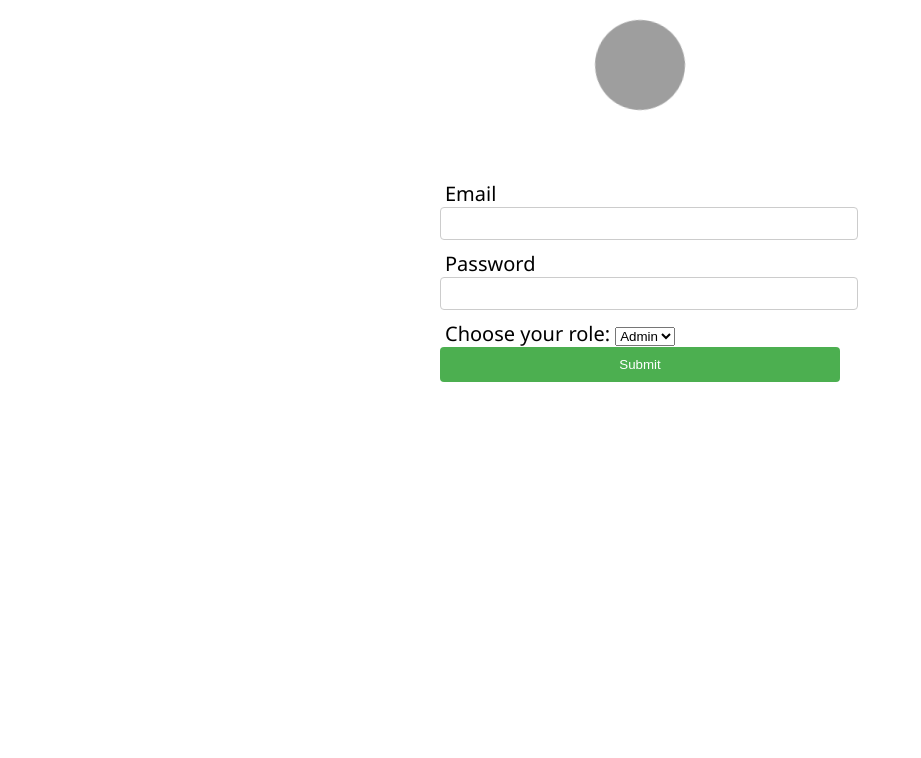
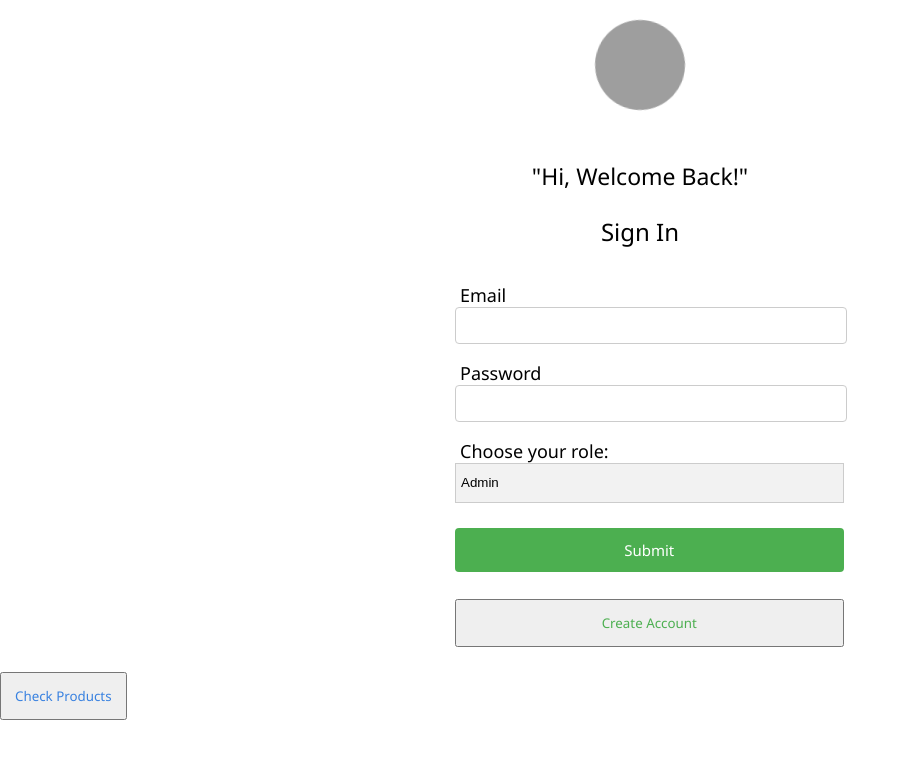
Before and after one commit to mugchris94/InventoryApp, a React (Create React App) app: page / in a window 1280 px wide. Shown: the top 758 px of the page, without its empty margins (0-921 px from the left). Built offline with nearby package versions, Linux system fonts and the light colour scheme; no server answers; grey boxes are pictures that could not be loaded.

Commit message:
useEffect study

```diff
--- a/public/index.html
+++ b/public/index.html
@@ -24,7 +24,7 @@
       work correctly both with client-side routing and a non-root public URL.
       Learn how to configure a non-root public URL by running `npm run build`.
     -->
-    <title>My Inventory Solution</title>
+    <title>Inventory Solution</title>
   </head>
   <body>
     <noscript>You need to enable JavaScript to run this app.</noscript>
--- a/src/App.css
+++ b/src/App.css
@@ -15,7 +15,7 @@
 }
 
 .content > div{
-  margin-bottom: 25px;
+  margin-bottom: 20px;
 
 }
 
--- a/src/App.js
+++ b/src/App.js
@@ -1,8 +1,8 @@
 
 import './App.css';
 import AdminLogin from './Views/AdminLogin';
-import ProductList from './controllers/ProductList';
-import Workers from './controllers/Workers';
+// import ProductList from './controllers/ProductList';
+// import Workers from './controllers/Workers';
 
 
 const user = {
--- a/src/Views/AdminLogin.js
+++ b/src/Views/AdminLogin.js
@@ -1,6 +1,21 @@
-import { useState } from "react";
+import { useEffect, useState } from "react";
+import axios from "axios";
 import "../css/Admin.css";
 const AdminLogin = () => {
+    const [ count, setCount] = useState(1);
+    const [ desc, setDesc] = useState([]);
+
+    useEffect(() => {
+        axios.get(`https://fakestoreapi.com/products/${count}`)
+                .then( (response) => {
+                    setDesc(response.data.description);
+                    console.log(count)
+                    console.log(response.data.description);
+                })
+    }, [count])
+
+
+
 
     const {formData, setFormData} = useState({
         email: "",
@@ -18,18 +33,52 @@ const AdminLogin = () => {
 
     return (
         <div className="loginPortal" onSubmit={handleSubmit}>
+
+            <blockquote className="quote">
+                "Hi, Welcome Back!"
+            </blockquote>
+            <h2 id="logo"> Sign In</h2>
             <form>
+                <div className="input-group">
                     <label>Email</label>
                     <input type="email" value="" onChange={handleChange}/>
+                </div>
+
+                <div className="input-group">
                     <label>Password</label>
                     <input type="password" value="" onChange={handleChange}/>
+                </div>
+
+                <div className="input-group">
                     <label for="roles">Choose your role:</label>
                     <select id="roles" name="roles" onChange={handleChange}>
                         <option value="Admin">Admin</option>
                         <option value="User">User</option>
                     </select>
+                </div>
+
+                <div className="input-group">
                     <input type="submit" placeholder="Join in" name="submit"/>
+                </div>
+
+                <div className="input-group">
+                    <button type="button" className="regbtn">
+                        Create Account
+                    </button>
+                </div>
+
             </form>
+
+            <button className="btn" onClick={() => setCount(count + 1) }>
+                Check Products
+            </button>
+            <blockquote>
+                {desc}
+            </blockquote>
+
+
+
+
         </div>
      );
 }
--- a/src/css/Admin.css
+++ b/src/css/Admin.css
@@ -1,35 +1,114 @@
 .loginPortal > form{
+    display: flex;
     flex-direction: column;
-    max-width: 400px;
+    max-width: 380px;
     margin: 0 auto;
-    padding: 20px;
+    padding: 10px;
 }
 
 .loginPortal > form label{
     font-family: 'Segoe UI', Tahoma, Geneva, Verdana, sans-serif;
-    font-size: 20px;
+    font-size: 18px;
     padding:5px;
 
 }
 
 .loginPortal > form input{
     width: 100%;
-    padding: 8px;
-    margin-bottom: 10px;
+    padding: 10px;
+    margin-bottom: 7px;
     border: 1px solid #ccc;
     border-radius: 4px;
 }
 
 .loginPortal > form input[type="submit"]{
-    width: 100%;
-    padding: 10px 15px;
+    font-family: 'Segoe UI', Tahoma, Geneva, Verdana, sans-serif;
+    width: 105%;
+    padding: 12px 12px;
     background-color: #4CAF50;
     color: white;
     border: none;
     border-radius: 4px;
-   cursor: pointer;
+    cursor: pointer;
+    font-size: 15px;
 }
+
+select{
+    width: 105%;
+    height:40px;
+    padding:5px;
+
+    border: 1px solid #ccc;
+    background-color: #f2f2f2;
+    margin-bottom: 15px;
+    -webkit-appearance: none; /* Remove default arrow for Chrome/Safari */
+    -moz-appearance: none; /* Remove default arrow for Firefox */
+    appearance: none;
+}
+
+/* select::-ms-expand {
+    display:none;
+
+} */
+
+
+select::after{
+    content: "\25BE";
+    position: absolute;
+    top:50%;
+    right: 10px;
+    transform: translateY(-50%);
+    font-size: 14px;
+    pointer-events: none;
+}
+
+
+
 
 .loginPortal{
     margin:50px auto;
 }
+
+.quote{
+    display: flex;
+    flex-direction: column;
+    align-items: center;
+    font-family: 'Segoe UI', Tahoma, Geneva, Verdana, sans-serif;
+    font-weight:500;
+    font-size: 23px;
+}
+
+.regbtn{
+    padding:13px;
+    width: 105%;
+    margin-top:10px;
+    font-family: 'Segoe UI', Tahoma, Geneva, Verdana, sans-serif;
+    color:#4CAF50;
+    font-weight: 500;
+}
+
+.input-group{
+    margin:5px;
+}
+
+#logo{
+    display: flex;
+    flex-direction: column;
+    align-items: center;
+    font-family: 'Segoe UI', Tahoma, Geneva, Verdana;
+    font-weight: 500;
+}
+
+
+
+.btn{
+    display: flex;
+    flex-direction: row;
+    align-items: center;
+    justify-items: baseline;
+    padding:13px;
+    margin-top:10px;
+    font-family: 'Segoe UI', Tahoma, Geneva, Verdana, sans-serif;
+    color:hsl(214, 73%, 55%);
+    font-weight: 500;
+}
```
Lines whose indentation alone changed are shown as unchanged.
